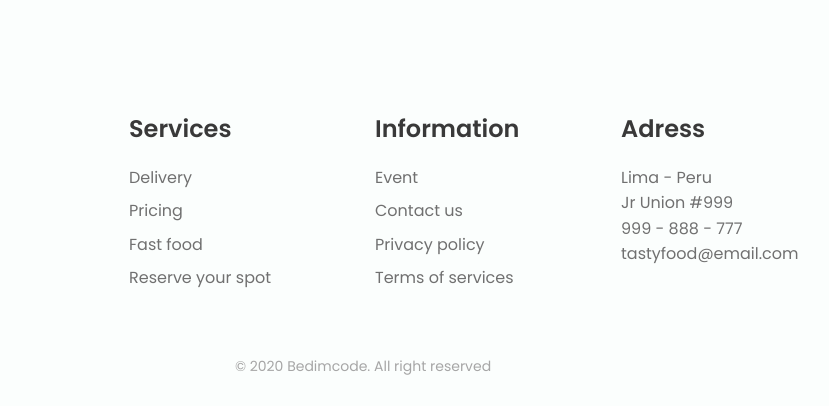
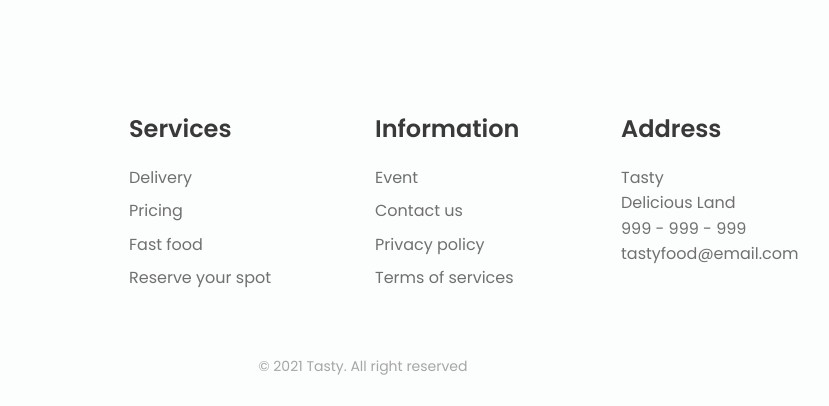
Before and after one commit to VirajPatidar/restaurant-website, a plain HTML site: page index.html in a window 1280 px wide. Shown: the part 3355-3761 px from the top of the page, 277-1106 px from the left. Drawn offline with nearby package versions, Linux system fonts and the light colour scheme.

Commit message:
minor changes

```diff
--- a/index.html
+++ b/index.html
@@ -10,7 +10,7 @@
         <!--========== CSS ==========-->
         <link rel="stylesheet" href="assets/css/styles.css">
 
-        <title>Responsive website food</title>
+        <title>Responsive Restaurant website</title>
     </head>
     <body>
 
@@ -456,17 +456,17 @@
                 </div>
 
                 <div class="footer__content">
-                    <h3 class="footer__title">Adress</h3>
+                    <h3 class="footer__title">Address</h3>
                     <ul>
-                        <li>Lima - Peru</li>
-                        <li>Jr Union #999</li>
-                        <li>999 - 888 - 777</li>
+                        <li>Tasty</li>
+                        <li>Delicious Land</li>
+                        <li>999 - 999 - 999</li>
                         <li>tastyfood@email.com</li>
                     </ul>
                 </div>
             </div>
 
-            <p class="footer__copy">&#169; 2020 Bedimcode. All right reserved</p>
+            <p class="footer__copy">&#169; 2021 Tasty. All right reserved</p>
         </footer>
 
         <!--========== SCROLL REVEAL ==========-->
```
Also changed, not shown: 1 other file.
